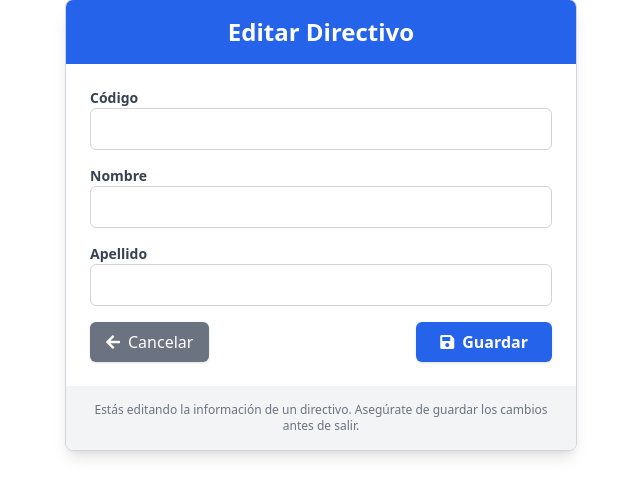
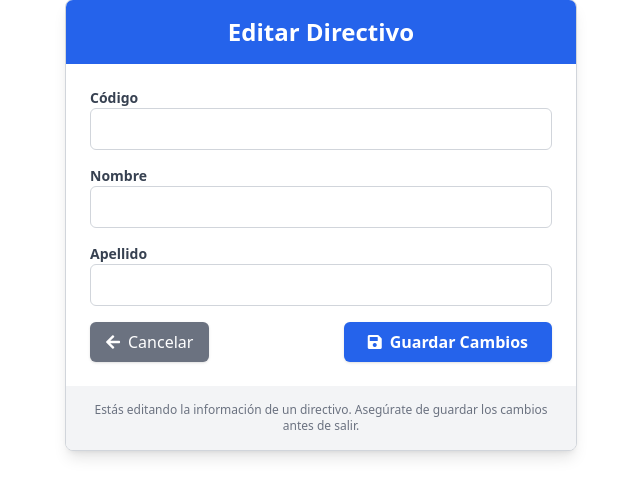
Before and after one commit to 016jesus/db_project, a PHP site: page /edit.php in a window 1280 px wide. Shown: the part 175-672 px from the top of the page, without its empty margins (319-959 px from the left). Run offline with PHP 8.4, Linux system fonts and the light colour scheme; data that the repository does not hold is empty; some libraries are stand-ins or nearby versions.

Commit message:
correcion

```diff
--- a/public/crud/edit.php
+++ b/public/crud/edit.php
@@ -9,52 +9,52 @@
 </head>
 <body class="bg-white min-h-screen flex items-center justify-center">
     <div class="w-full max-w-lg mx-auto bg-white border border-gray-300 rounded-lg shadow-lg overflow-hidden">
-        <!-- Header -->
+
         <div class="bg-blue-600 p-4">
             <h2 class="text-2xl font-bold text-white text-center">Editar Directivo</h2>
         </div>
 
-        <!-- Formulario -->
+
         <div class="p-6">
             <?php if (isset($error)): ?>
                 <p class="text-red-500 text-center mb-4"><?php echo $error; ?></p>
             <?php endif; ?>
 
             <form action="" method="POST" class="space-y-4">
-                <!-- Código -->
+
                 <div>
                     <label for="cod_dir" class="block text-sm font-semibold text-gray-700">Código</label>
                     <input type="text" name="cod_dir" id="cod_dir" value="<?php echo htmlspecialchars($directivo['cod_dir']); ?>" required
                            class="w-full px-4 py-2 border border-gray-300 rounded-md focus:outline-none focus:ring-2 focus:ring-blue-400">
                 </div>
 
-                <!-- Nombre -->
+
                 <div>
                     <label for="nombre" class="block text-sm font-semibold text-gray-700">Nombre</label>
                     <input type="text" name="nombre" id="nombre" value="<?php echo htmlspecialchars($directivo['nombre']); ?>" required
                            class="w-full px-4 py-2 border border-gray-300 rounded-md focus:outline-none focus:ring-2 focus:ring-blue-400">
                 </div>
 
-                <!-- Apellido -->
+
                 <div>
                     <label for="apellido" class="block text-sm font-semibold text-gray-700">Apellido</label>
                     <input type="text" name="apellido" id="apellido" value="<?php echo htmlspecialchars($directivo['apellido']); ?>" required
                            class="w-full px-4 py-2 border border-gray-300 rounded-md focus:outline-none focus:ring-2 focus:ring-blue-400">
                 </div>
 
-                <!-- Botones -->
+
                 <div class="flex justify-between mt-6">
                     <a href="directivos.php" class="px-4 py-2 bg-gray-500 text-white rounded-md shadow hover:bg-gray-600">
                         <i class="fas fa-arrow-left mr-2"></i>Cancelar
                     </a>
                     <button type="submit" class="px-6 py-2 bg-blue-600 text-white font-semibold rounded-md shadow hover:bg-blue-700 transition duration-200">
-                        <i class="fas fa-save mr-2"></i>Guardar
+                        <i class="fas fa-save mr-2"></i>Guardar Cambios
                     </button>
                 </div>
             </form>
         </div>
 
-        <!-- Footer -->
+
         <div class="bg-gray-100 p-4 text-center">
             <p class="text-xs text-gray-500">Estás editando la información de un directivo. Asegúrate de guardar los cambios antes de salir.</p>
         </div>
```
